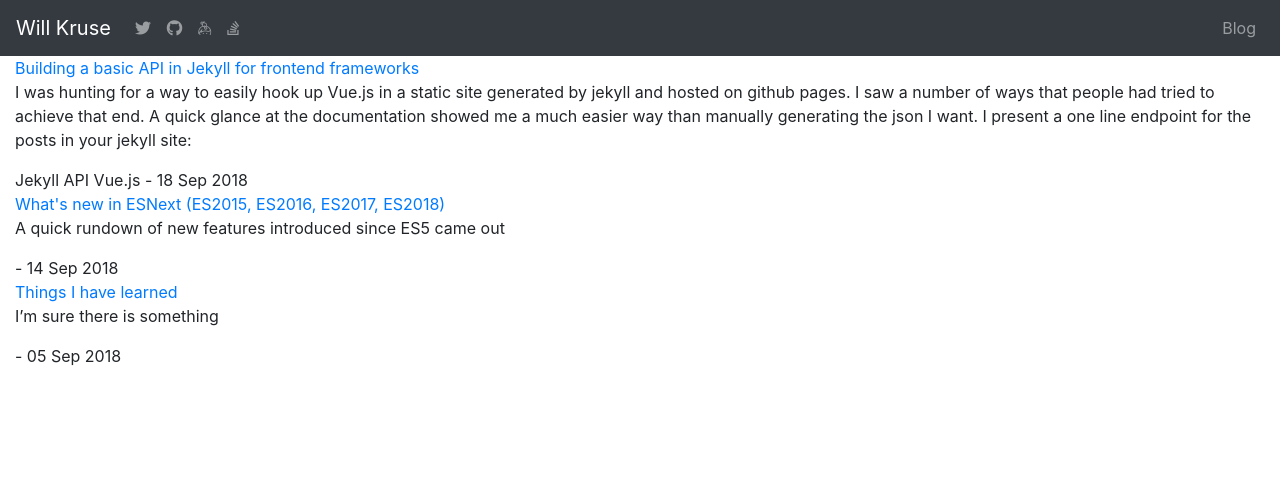
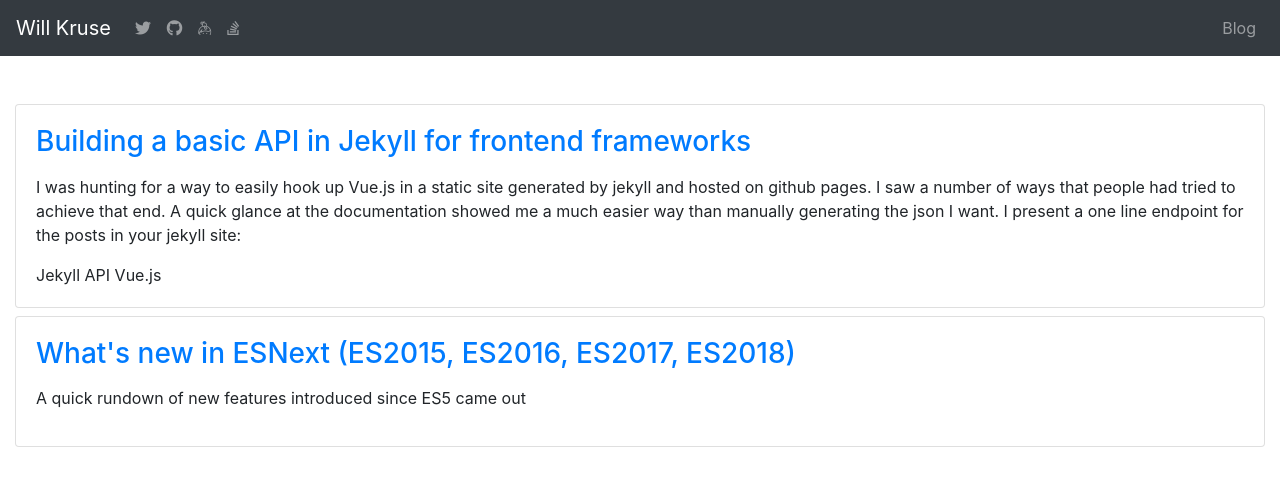
Before and after one commit to pxslip/old-pxslip.github.io, a Jekyll site: the page built from posts.html, in a window 1280 px wide. Shown: the top 486 px of the page. Built offline with Jekyll 4.4.1, drawn with Linux system fonts in a browser that asks for light colours; nearby versions of some CDN libraries.

Commit message:
Some more cleanup, remove the dead post

```diff
--- a/_includes/nav.html
+++ b/_includes/nav.html
@@ -1,4 +1,4 @@
-<nav class="navbar navbar-expand-lg navbar-dark bg-dark">
+<nav class="navbar navbar-expand-lg navbar-dark bg-dark mb-5">
   <a class="navbar-brand" href="{{ "/" | relative_url }}">Will Kruse</a>
   <button class="navbar-toggler" type="button" data-toggle="collapse" data-target="#navbarSupportedContent" aria-controls="navbarSupportedContent" aria-expanded="false" aria-label="Toggle navigation">
     <span class="navbar-toggler-icon"></span>
--- a/_posts/2018-09-05-things-i-have-learned.md
+++ /dev/null
@@ -1,8 +0,0 @@
----
-layout: post
-title: "Things I have learned"
-date: 2018-09-05
-author: Will Kruse
----
-
-I'm sure there is something
--- a/posts.html
+++ b/posts.html
@@ -5,15 +5,17 @@ title: Blog Posts
 
 <ul class="list-unstyled">
   {% for post in site.posts %}
-    <li>
-      <div>
-          <a href="{{ post.url }}">{{ post.title }}</a>
-      </div>
-      <div>
-        {{ post.excerpt }}
-      </div>
-      <div>
-        {{ post.tags | join }} - {{ post.date | date_to_string }}
+    <li class="mb-2">
+      <div class="card">
+        <div class="card-body">
+          <h3 class="card-title"><a href="{{ post.url }}">{{ post.title }}</a></h3>
+          <p class="card-text">
+            {{ post.excerpt }}
+          </p>
+          <div>
+            {{ post.tags | join }}
+          </div>
+        </div>
       </div>
     </li>
   {% endfor %}
```
